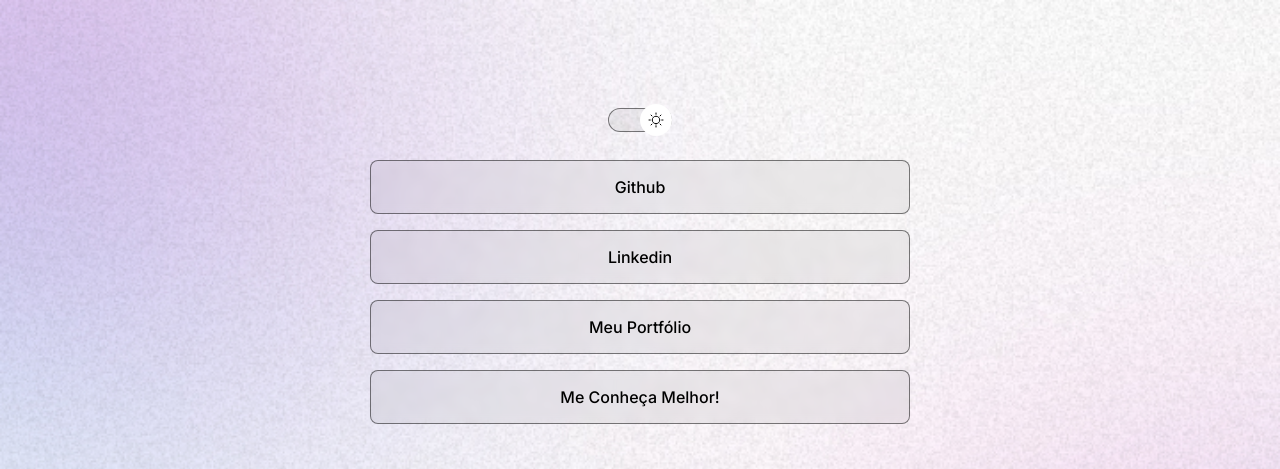
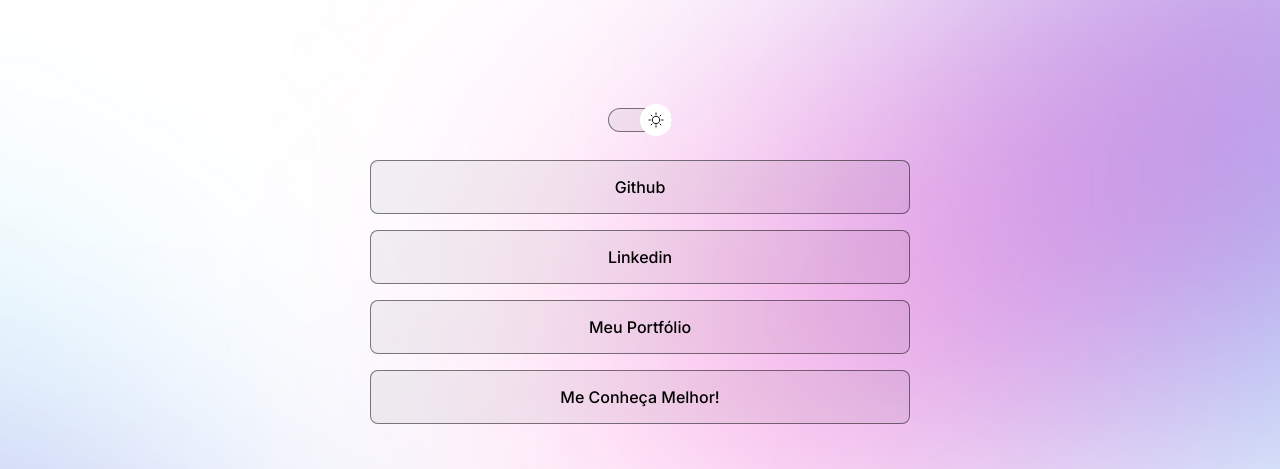
Before and after one commit to ViniACosta/DevLinks, a plain HTML site: page index.html in a window 1280 px wide. Shown: the top 469 px of the page. Drawn offline with nearby package versions, Linux system fonts and the light colour scheme.

Commit message:
change background based on media queries

```diff
--- a/style.css
+++ b/style.css
@@ -29,6 +29,7 @@
 body {
   background: var(--bg-url) no-repeat top center/cover;
   transition: background 0.5s ease;
+  height: 100vh;
 }
 
 body * {
@@ -150,3 +151,14 @@ ul li a:hover {
   background: var(--highlight-color);
   padding: 16px;
 }
+
+/*----- MEDIA QUERIES -----*/
+@media (min-width: 700px) {
+  :root{
+    --bg-url: url(assets/bg-desktop.jpg);
+  }
+
+  .light {
+    --bg-url: url(assets/bg-desktop-light.jpg);
+  }
+}
```
